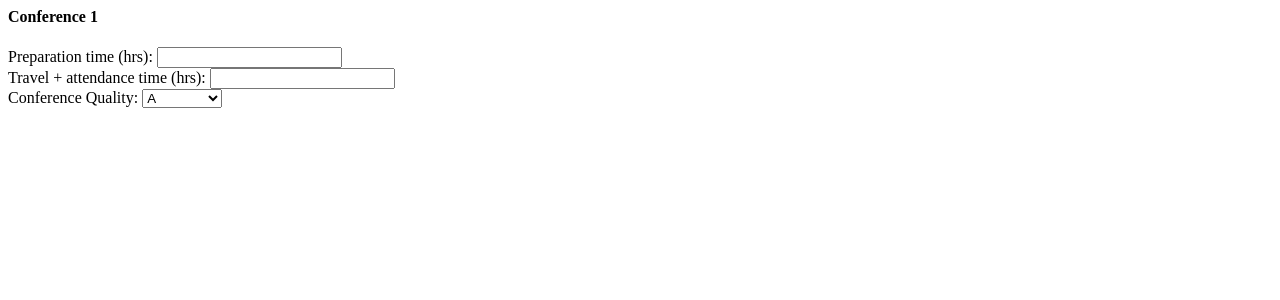
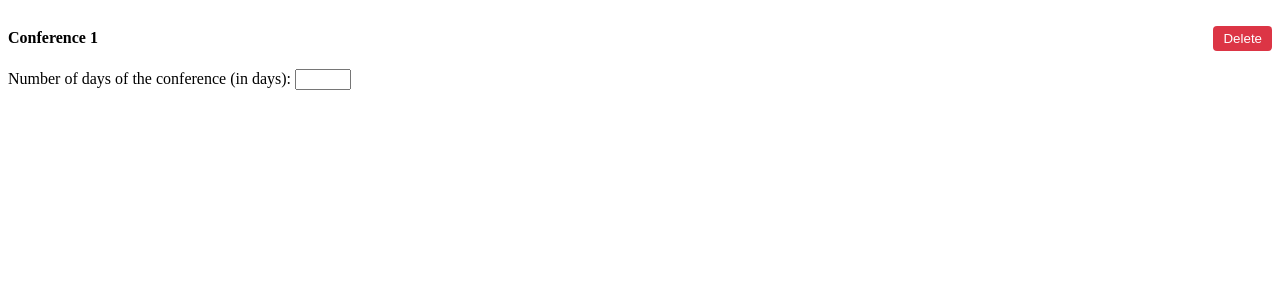
Before and after one commit to CSIS-BITS-GOA/courseload, a Flask app: template Research/templates/conference_entry.html in a window 1280 px wide. Shown: the top 300 px of the page. Run offline with Flask 3, Linux system fonts and the light colour scheme; the template is opened without the code that fills it: most values are stand-ins (such as "Sample title", 1, 10 or a date in 2020).

Commit message:
Update conference_entry.html

```diff
--- a/Research/templates/conference_entry.html
+++ b/Research/templates/conference_entry.html
@@ -1,21 +1,10 @@
 <div class="dynamic-section">
-    <h4>Conference {{ conf_num }}</h4>
-    <div class="form-group">
-        <label for="conf_{{ conf_num }}_prep">Preparation time (hrs):</label>
-        <input type="number" id="conf_{{ conf_num }}_prep" name="conf_{{ conf_num }}_prep" min="0" required>
+    <div style="display: flex; justify-content: space-between; align-items: center;">
+        <h4>Conference {{ conf_num }}</h4>
+        <button type="button" class="delete-conference-btn" data-conf-num="{{ conf_num }}" style="background-color: #dc3545; color: white; border: none; border-radius: 4px; padding: 5px 10px; cursor: pointer;">Delete</button>
     </div>
     <div class="form-group">
-        <label for="conf_{{ conf_num }}_attend">Travel + attendance time (hrs):</label>
-        <input type="number" id="conf_{{ conf_num }}_attend" name="conf_{{ conf_num }}_attend" min="0" required>
-    </div>
-    <div class="form-group">
-        <label for="conf_{{ conf_num }}_quality">Conference Quality:</label>
-        <select id="conf_{{ conf_num }}_quality" name="conf_{{ conf_num }}_quality" required>
-            <option value="1.5">A</option>
-            <option value="1.4">A*</option>
-            <option value="1.4">B</option>
-            <option value="1.2">C</option>
-            <option value="1.0">Unranked</option>
-        </select>
+        <label for="conf_{{ conf_num }}_attend">Number of days of the conference (in days):</label>
+        <input type="number" id="conf_{{ conf_num }}_attend" name="conf_{{ conf_num }}_attend" min="0" max="10" required>
     </div>
 </div>
```
